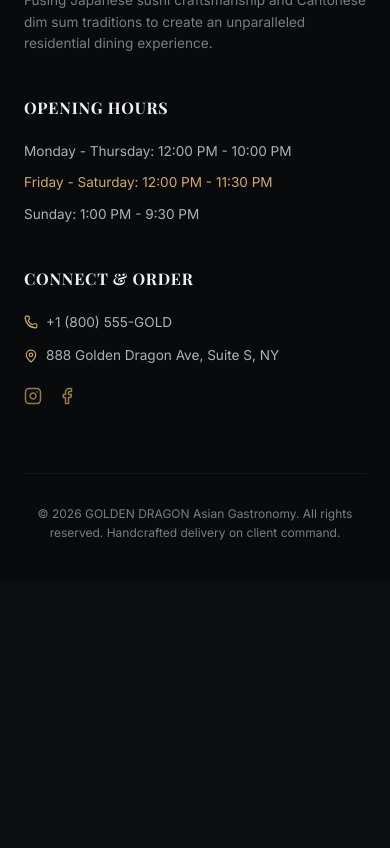
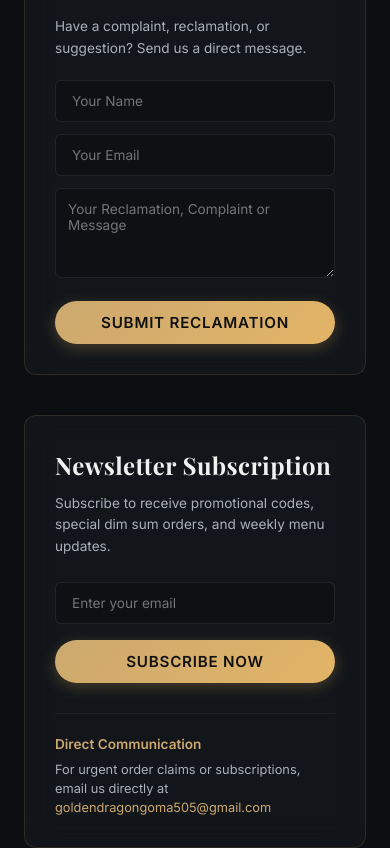
Before and after one commit to tysepa/Suchi_DimSum, a React (Vite) app: page / in a window 390 px wide. Shown: the part 5580-6428 px from the top of the page. Before the commit the page ends 6162 px from the top, so only its background shows below. Built offline with nearby package versions, Linux system fonts and the light colour scheme; no server answers; a web font is replaced by a local one.

Commit message:
feat: add contact and newsletter forms and update footer contacts with email, phone and Kigali location

```diff
--- a/src/App.tsx
+++ b/src/App.tsx
@@ -8,7 +8,7 @@ import type { CartItem } from './components/CartDrawer';
 import Gallery from './components/Gallery';
 import type { GalleryItem } from './components/Gallery';
 import AdminDashboard from './components/AdminDashboard';
-import { ChefHat, Truck, Clock, Sparkles, MapPin, Phone, Award } from 'lucide-react';
+import { ChefHat, Truck, Clock, Sparkles, MapPin, Phone, Award, Mail } from 'lucide-react';
 
 
 const BACKEND_URL = import.meta.env.VITE_API_URL ||
@@ -714,6 +714,108 @@ function App() {
             </div>
           </section>
 
+          {/* 6.5 Contact & Subscription Section */}
+          <section id="contact" style={{ padding: '80px 0', background: 'var(--bg-main)', borderTop: '1px solid rgba(255,255,255,0.03)' }}>
+            <div className="container">
+              <div style={{
+                display: 'grid',
+                gridTemplateColumns: 'repeat(auto-fit, minmax(300px, 1fr))',
+                gap: '40px',
+                alignItems: 'start'
+              }}>
+                {/* Contact Form for Reclamations / Feedbacks */}
+                <div className="glass-panel" style={{ padding: '30px', borderRadius: 'var(--radius-md)' }}>
+                  <h3 style={{ fontSize: '1.5rem', fontFamily: 'var(--font-serif)', marginBottom: '8px' }}>
+                    Reclamations & Feedback
+                  </h3>
+                  <p style={{ fontSize: '0.85rem', color: 'var(--text-secondary)', marginBottom: '20px' }}>
+                    Have a complaint, reclamation, or suggestion? Send us a direct message.
+                  </p>
+                  <form onSubmit={(e) => {
+                    e.preventDefault();
+                    alert('Thank you for your reclamation/feedback. Our support team will contact you shortly at ' + (e.target as any).email.value);
+                    (e.target as any).reset();
+                  }}>
+                    <div style={{ marginBottom: '12px' }}>
+                      <input
+                        type="text"
+                        required
+                        name="name"
+                        placeholder="Your Name"
+                        className="form-control"
+                        style={{ height: '42px', fontSize: '0.85rem' }}
+                      />
+                    </div>
+                    <div style={{ marginBottom: '12px' }}>
+                      <input
+                        type="email"
+                        required
+                        name="email"
+                        placeholder="Your Email"
+                        className="form-control"
+                        style={{ height: '42px', fontSize: '0.85rem' }}
+                      />
+                    </div>
+                    <div style={{ marginBottom: '16px' }}>
+                      <textarea
+                        required
+                        name="message"
+                        placeholder="Your Reclamation, Complaint or Message"
+                        className="form-control"
+                        rows={4}
+                        style={{ padding: '12px', fontSize: '0.85rem', resize: 'vertical' }}
+                      />
+                    </div>
+                    <button type="submit" className="btn btn-primary" style={{ width: '100%' }}>
+                      Submit Reclamation
+                    </button>
+                  </form>
+                </div>
+
+                {/* Newsletter Subscription */}
+                <div className="glass-panel" style={{ padding: '30px', borderRadius: 'var(--radius-md)', height: '100%', display: 'flex', flexDirection: 'column', justifyContent: 'center' }}>
+                  <h3 style={{ fontSize: '1.5rem', fontFamily: 'var(--font-serif)', marginBottom: '8px' }}>
+                    Newsletter Subscription
+                  </h3>
+                  <p style={{ fontSize: '0.85rem', color: 'var(--text-secondary)', marginBottom: '24px' }}>
+                    Subscribe to receive promotional codes, special dim sum orders, and weekly menu updates.
+                  </p>
+                  <form onSubmit={(e) => {
+                    e.preventDefault();
+                    alert('Thank you for subscribing to our newsletter! Updates will be sent to ' + (e.target as any).email.value);
+                    (e.target as any).reset();
+                  }}>
+                    <div style={{ display: 'flex', gap: '8px', marginBottom: '16px' }}>
+                      <input
+                        type="email"
+                        required
+                        name="email"
+                        placeholder="Enter your email"
+                        className="form-control"
+                        style={{ height: '42px', fontSize: '0.85rem', flexGrow: 1 }}
+                      />
+                    </div>
+                    <button type="submit" className="btn btn-primary" style={{ width: '100%' }}>
+                      Subscribe Now
+                    </button>
+                  </form>
+
+                  <div style={{ marginTop: '30px', borderTop: '1px solid rgba(255,255,255,0.05)', paddingTop: '20px' }}>
+                    <p style={{ fontSize: '0.85rem', fontWeight: 600, color: 'var(--color-gold)', marginBottom: '4px' }}>
+                      Direct Communication
+                    </p>
+                    <p style={{ fontSize: '0.8rem', color: 'var(--text-secondary)', lineHeight: 1.5 }}>
+                      For urgent order claims or subscriptions, email us directly at <br />
+                      <a href="mailto:goldendragongoma505@gmail.com" style={{ color: 'var(--color-gold)', textDecoration: 'none' }}>
+                        goldendragongoma505@gmail.com
+                      </a>
+                    </p>
+                  </div>
+                </div>
+              </div>
+            </div>
+          </section>
+
           {/* 7. Restaurant Footer */}
           <footer style={{ backgroundColor: 'hsl(220, 20%, 4%)', padding: '80px 0 40px', color: 'var(--text-secondary)', borderTop: '1px solid rgba(255, 255, 255, 0.03)' }}>
             <div className="container">
@@ -756,11 +858,19 @@ function App() {
                   <ul style={{ listStyle: 'none', fontSize: '0.85rem', display: 'flex', flexDirection: 'column', gap: '12px' }}>
                     <li style={{ display: 'flex', alignItems: 'center', gap: '8px' }}>
                       <Phone size={14} className="gold-text" />
-                      +1 (800) 555-GOLD
+                      <a href="tel:+250783737768" style={{ color: 'inherit', textDecoration: 'none' }}>
+                        +250 783 737 768
+                      </a>
+                    </li>
+                    <li style={{ display: 'flex', alignItems: 'center', gap: '8px' }}>
+                      <Mail size={14} className="gold-text" />
+                      <a href="mailto:goldendragongoma505@gmail.com" style={{ color: 'inherit', textDecoration: 'none' }}>
+                        goldendragongoma505@gmail.com
+                      </a>
                     </li>
                     <li style={{ display: 'flex', alignItems: 'center', gap: '8px' }}>
                       <MapPin size={14} className="gold-text" />
-                      888 Golden Dragon Ave, Suite S, NY
+                      Kigali, Rwanda
                     </li>
                   </ul>
                   <div style={{ display: 'flex', gap: '16px', marginTop: '20px' }}>
--- a/src/components/Navbar.tsx
+++ b/src/components/Navbar.tsx
@@ -28,6 +28,7 @@ const Navbar: React.FC<NavbarProps> = ({
     { name: 'Services', id: 'services' },
     { name: 'Gallery', id: 'gallery' },
     { name: 'About', id: 'about' },
+    { name: 'Contact', id: 'contact' },
   ];
 
   const handleLinkClick = (id: string) => {
```
